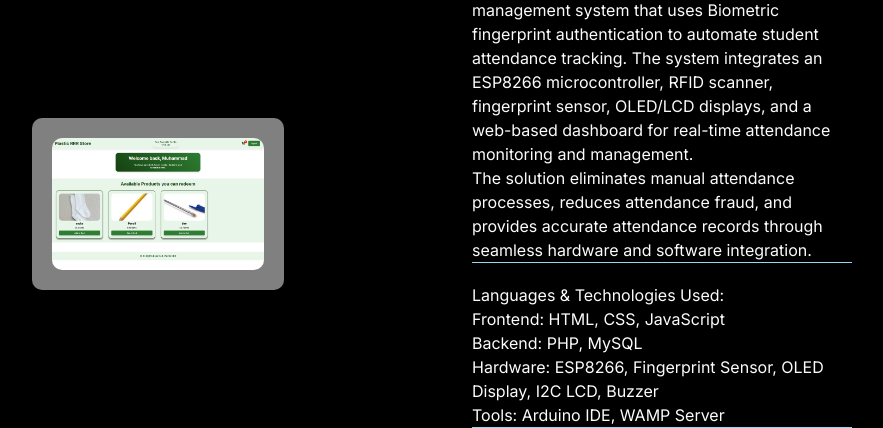
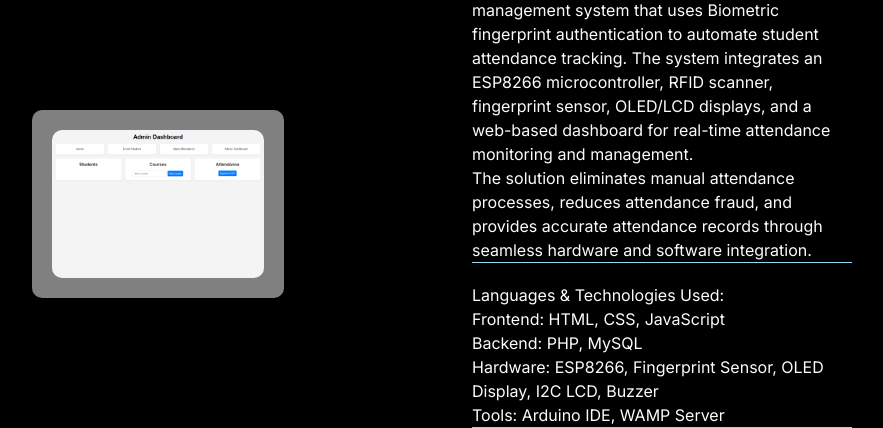
Before and after one commit to Thakeeb22/mt-tech-designs, a website: page index.html in a window 1280 px wide. Shown: the part 2460-2888 px from the top of the page, without its empty margins (188-1071 px from the left). Drawn offline with Linux system fonts and the light colour scheme.

Commit message:
added image

```diff
--- a/index.html
+++ b/index.html
@@ -188,7 +188,7 @@
             </div>
             <div class="project-card">
               <div class="img">
-                <img src="./img/plastic rrr store.png" alt="plastic rrr" />
+                <img src="./img/my final year.png" alt="my final year" />
               </div>
               <div class="details">
                 <h3>IoT-Based Student Attendance System</h3>
```
